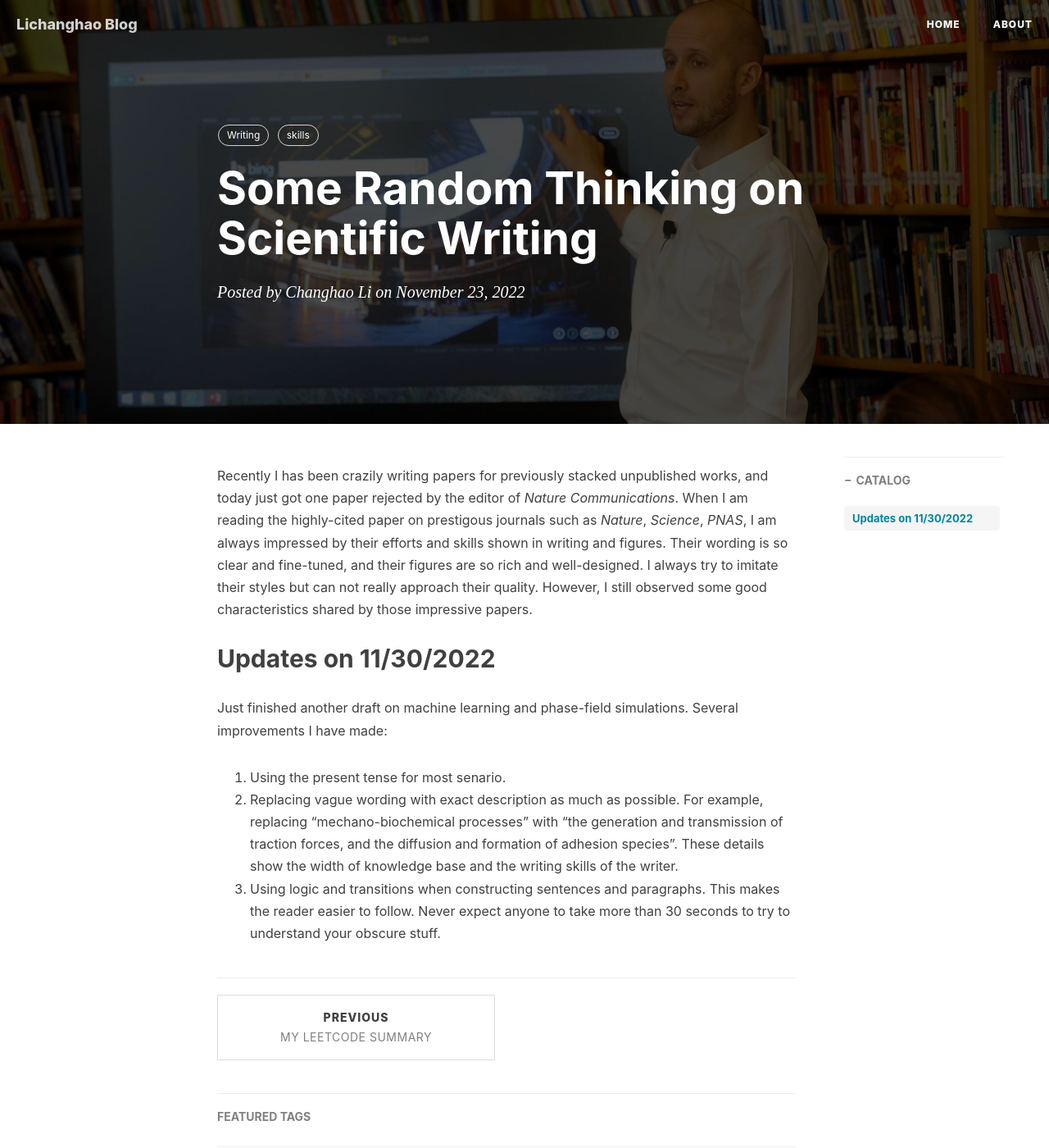
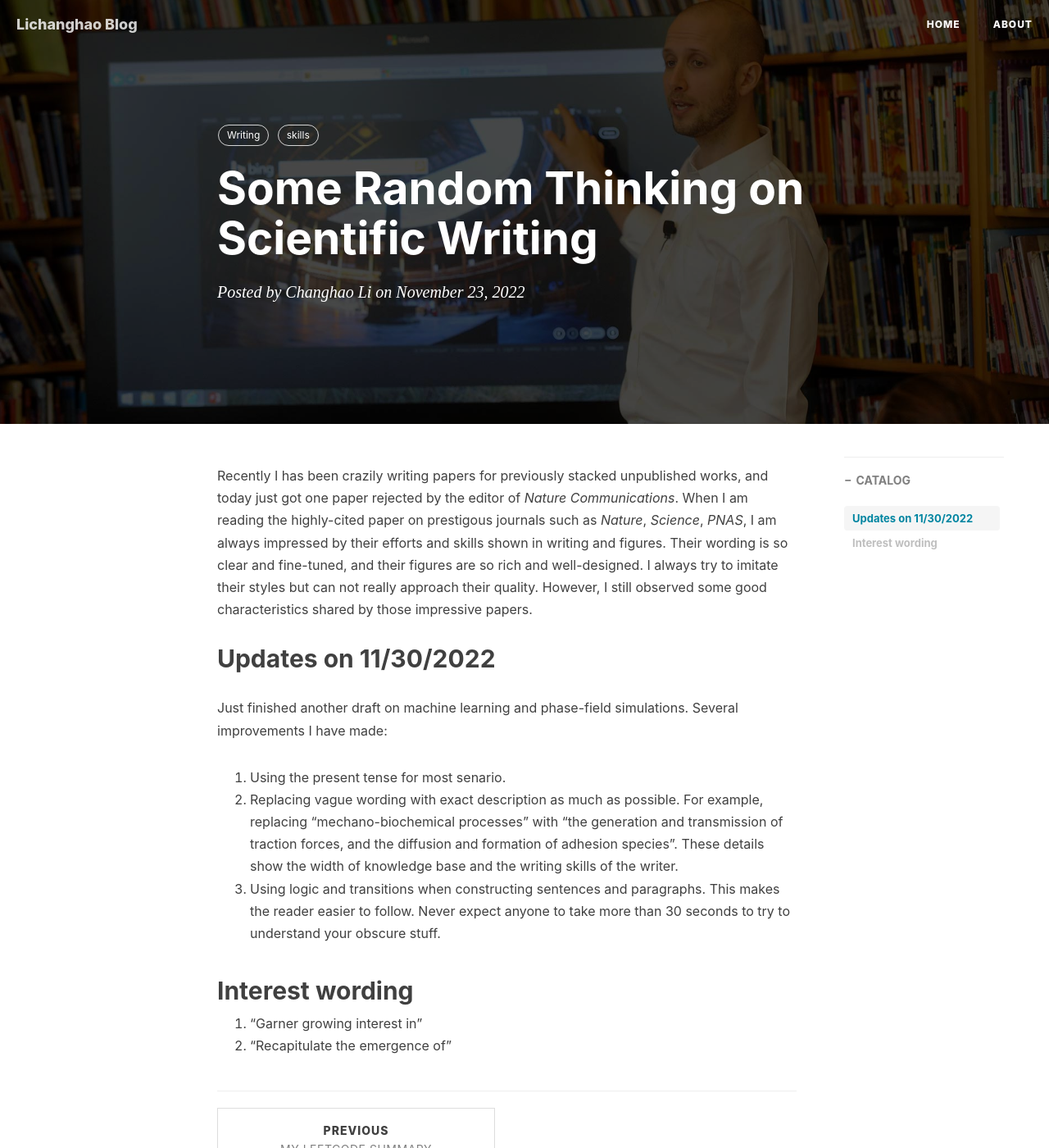
Before and after one commit to lichanghao/lichanghao.github.io.old, a Jekyll site: the page built from _posts/2022-11-23-Some Observations on High-quality Paper.md, in a window 1280 px wide and 1400 px high. Shown: the whole window at 82% size. Built offline with Jekyll 4.4.1, drawn with Linux system fonts in a browser that asks for light colours; nearby versions of some CDN libraries; comment, search, counter and statistics services are not loaded.

Commit message:
12022022

```diff
--- a/_posts/2022-11-23-Some Observations on High-quality Paper.md
+++ b/_posts/2022-11-23-Some Observations on High-quality Paper.md
@@ -20,3 +20,8 @@ Just finished another draft on machine learning and phase-field simulations. Sev
 1. Using the present tense for most senario.
 2. Replacing vague wording with exact description as much as possible. For example, replacing "mechano-biochemical processes" with "the generation and transmission of traction forces, and the diffusion and formation of adhesion species". These details show the width of knowledge base and the writing skills of the writer.
 3. Using logic and transitions when constructing sentences and paragraphs. This makes the reader easier to follow. Never expect anyone to take more than 30 seconds to try to understand your obscure stuff.
+
+## Interest wording
+
+1. "Garner growing interest in"
+2. "Recapitulate the emergence of"
```
